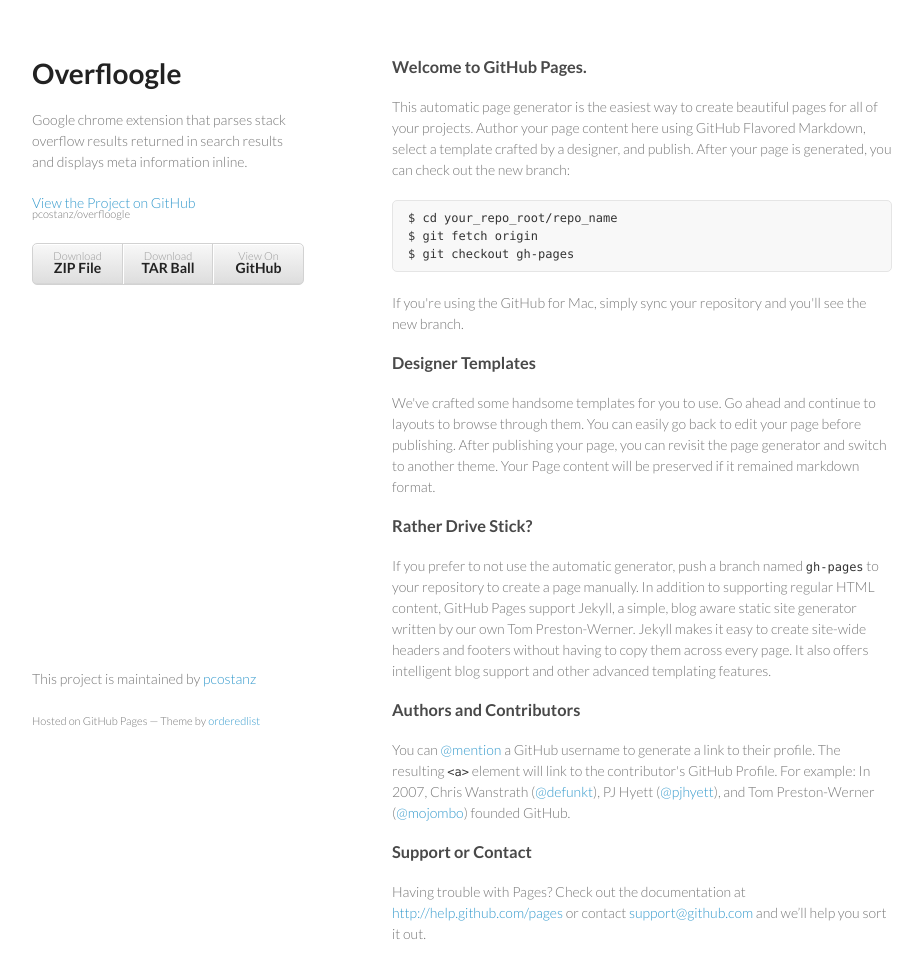
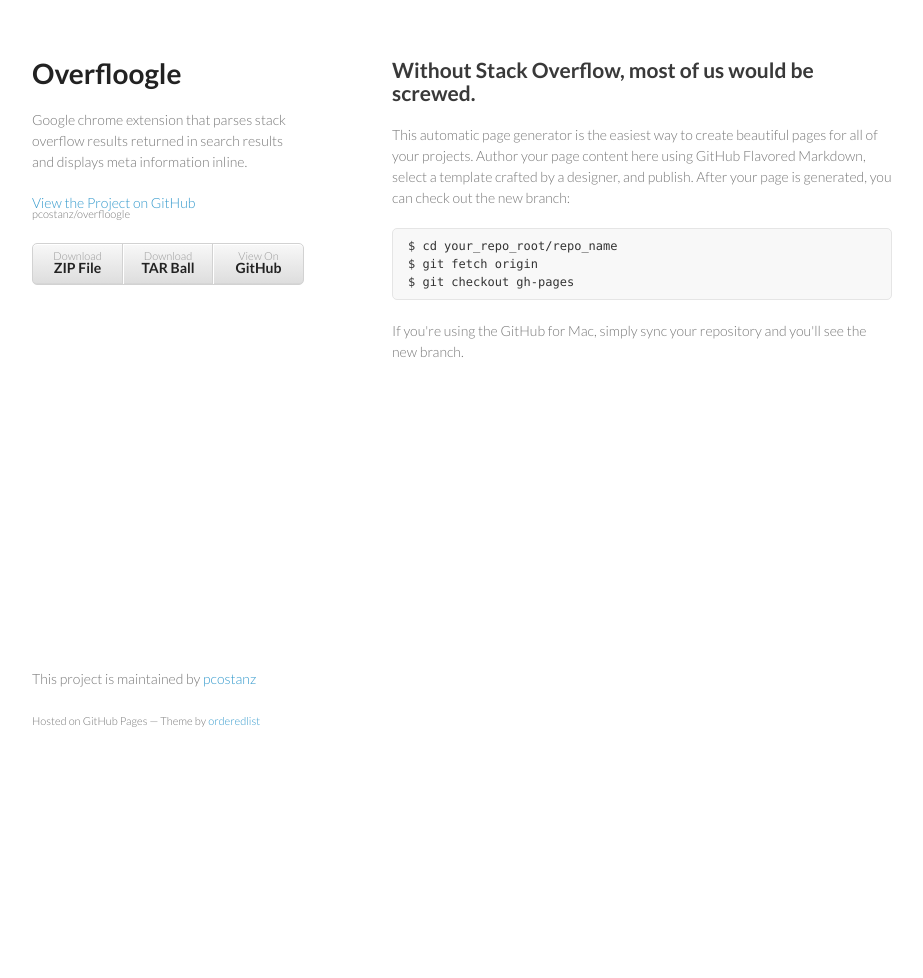
Before and after one commit to pcostanz/overfloogle, a plain HTML site: page index.html in a window 1280 px wide. Shown: the whole page, without its empty margins (178-1101 px from the left). After the commit the page ends 800 px from the top, so only its background shows below. Drawn offline with Linux system fonts and the light colour scheme.

```diff
--- a/index.html
+++ b/index.html
@@ -28,8 +28,8 @@
         </ul>
       </header>
       <section>
-        <h3>
-<a name="welcome-to-github-pages" class="anchor" href="#welcome-to-github-pages"><span class="octicon octicon-link"></span></a>Welcome to GitHub Pages.</h3>
+        <h2>
+<a name="without-stack-overflow-most-of-us-would-be-screwed" class="anchor" href="#without-stack-overflow-most-of-us-would-be-screwed"><span class="octicon octicon-link"></span></a>Without Stack Overflow, most of us would be screwed.</h2>
 
 <p>This automatic page generator is the easiest way to create beautiful pages for all of your projects. Author your page content here using GitHub Flavored Markdown, select a template crafted by a designer, and publish. After your page is generated, you can check out the new branch:</p>
 
@@ -39,26 +39,6 @@
 </code></pre>
 
 <p>If you're using the GitHub for Mac, simply sync your repository and you'll see the new branch.</p>
-
-<h3>
-<a name="designer-templates" class="anchor" href="#designer-templates"><span class="octicon octicon-link"></span></a>Designer Templates</h3>
-
-<p>We've crafted some handsome templates for you to use. Go ahead and continue to layouts to browse through them. You can easily go back to edit your page before publishing. After publishing your page, you can revisit the page generator and switch to another theme. Your Page content will be preserved if it remained markdown format.</p>
-
-<h3>
-<a name="rather-drive-stick" class="anchor" href="#rather-drive-stick"><span class="octicon octicon-link"></span></a>Rather Drive Stick?</h3>
-
-<p>If you prefer to not use the automatic generator, push a branch named <code>gh-pages</code> to your repository to create a page manually. In addition to supporting regular HTML content, GitHub Pages support Jekyll, a simple, blog aware static site generator written by our own Tom Preston-Werner. Jekyll makes it easy to create site-wide headers and footers without having to copy them across every page. It also offers intelligent blog support and other advanced templating features.</p>
-
-<h3>
-<a name="authors-and-contributors" class="anchor" href="#authors-and-contributors"><span class="octicon octicon-link"></span></a>Authors and Contributors</h3>
-
-<p>You can <a href="https://github.com/blog/821" class="user-mention">@mention</a> a GitHub username to generate a link to their profile. The resulting <code>&lt;a&gt;</code> element will link to the contributor's GitHub Profile. For example: In 2007, Chris Wanstrath (<a href="https://github.com/defunkt" class="user-mention">@defunkt</a>), PJ Hyett (<a href="https://github.com/pjhyett" class="user-mention">@pjhyett</a>), and Tom Preston-Werner (<a href="https://github.com/mojombo" class="user-mention">@mojombo</a>) founded GitHub.</p>
-
-<h3>
-<a name="support-or-contact" class="anchor" href="#support-or-contact"><span class="octicon octicon-link"></span></a>Support or Contact</h3>
-
-<p>Having trouble with Pages? Check out the documentation at <a href="http://help.github.com/pages">http://help.github.com/pages</a> or contact <a href="mailto:support@github.com">support@github.com</a> and we’ll help you sort it out.</p>
       </section>
       <footer>
         <p>This project is maintained by <a href="https://github.com/pcostanz">pcostanz</a></p>
```
Also changed, not shown: params.json (+1 -1 lines).
